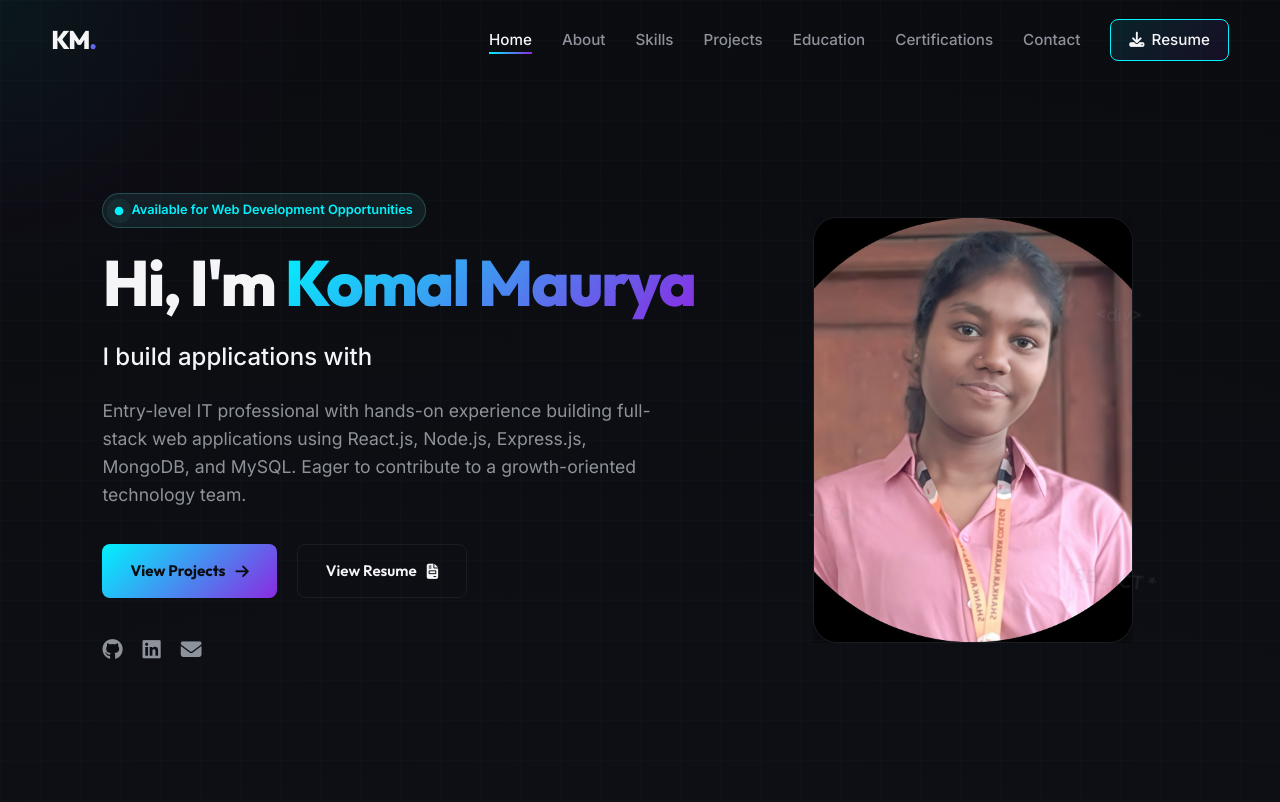
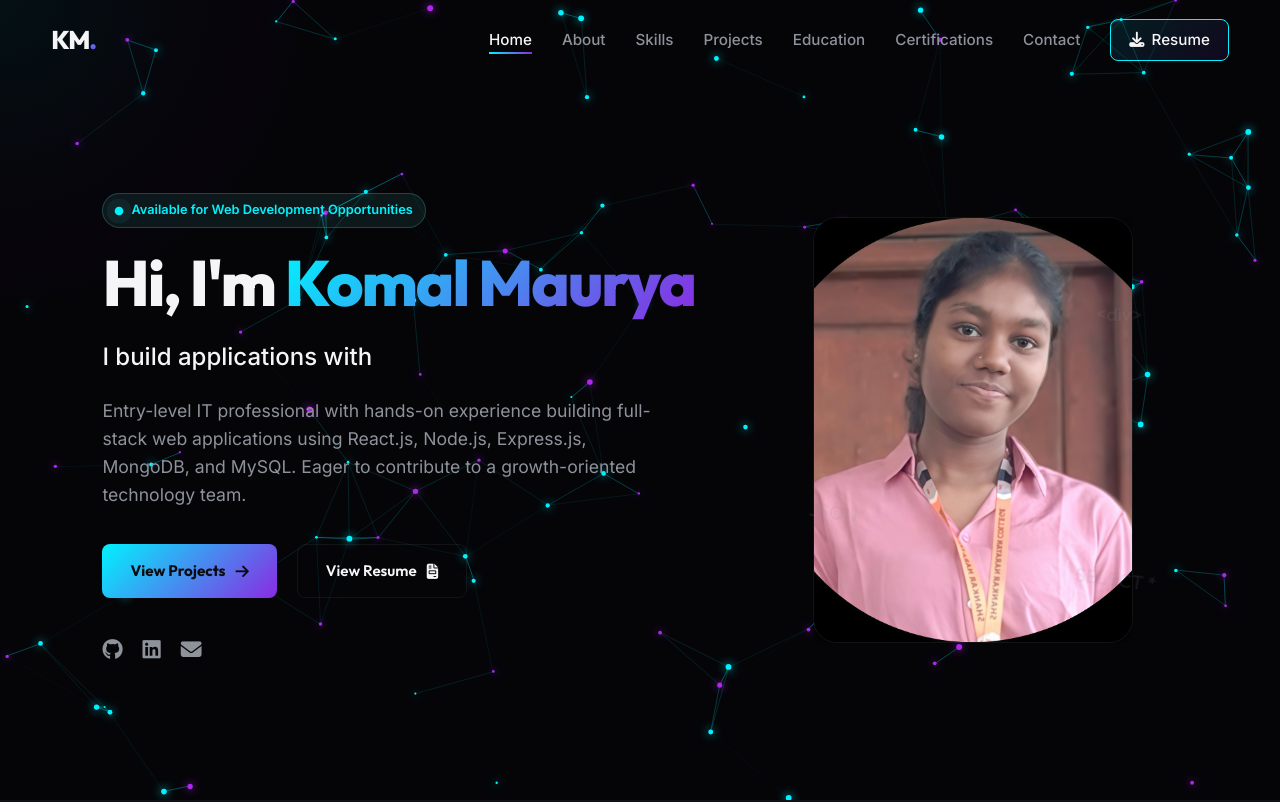
Before and after one commit to komalmauryagithub/Portfolio, a plain HTML site: page index.html in a window 1280 px wide. Shown: the top 802 px of the page. Drawn offline with Linux system fonts and the light colour scheme; animation ran at ten frames a second.

Commit message:
final changes

```diff
--- a/index.html
+++ b/index.html
@@ -33,6 +33,10 @@
   <link rel="stylesheet" href="style.css">
 </head>
 <body>
+  <!-- ==========================================================================
+       BACKGROUND ANIMATION CANVAS
+       ========================================================================== -->
+  <canvas id="bg-canvas"></canvas>
 
   <!-- ==========================================================================
        INTRO LOADER
--- a/script.js
+++ b/script.js
@@ -88,6 +88,7 @@ document.addEventListener("DOMContentLoaded", () => {
   initContactForm();
   initMouseSpotlights();
   initBackToTop();
+  initBackgroundAnimation();
 });
 
 // 1. Intro Loader
@@ -611,3 +612,156 @@ function initBackToTop() {
     window.scrollTo({ top: 0, behavior: "smooth" });
   });
 }
+
+// 11. Interactive Background Animation (Neural Network)
+function initBackgroundAnimation() {
+  const canvas = document.getElementById('bg-canvas');
+  if (!canvas) return;
+  const ctx = canvas.getContext('2d');
+
+  let width, height;
+  let particles = [];
+
+  // Interactive properties
+  let mouse = { x: null, y: null, radius: 150 };
+
+  window.addEventListener('mousemove', (e) => {
+    mouse.x = e.clientX;
+    mouse.y = e.clientY;
+  });
+
+  window.addEventListener('mouseout', () => {
+    mouse.x = null;
+    mouse.y = null;
+  });
+
+  window.addEventListener('click', (e) => {
+    // Add burst of particles on click
+    for (let i = 0; i < 5; i++) {
+      particles.push(new Particle(e.x, e.y));
+    }
+  });
+
+  function resize() {
+    width = canvas.width = window.innerWidth;
+    height = canvas.height = window.innerHeight;
+  }
+
+  window.addEventListener('resize', resize);
+  resize();
+
+  class Particle {
+    constructor(x, y) {
+      this.x = x || Math.random() * width;
+      this.y = y || Math.random() * height;
+      this.size = Math.random() * 2 + 1; // 1 to 3
+      this.speedX = (Math.random() * 1) - 0.5;
+      this.speedY = (Math.random() * 1) - 0.5;
+      this.color = Math.random() > 0.5 ? 'rgba(0, 242, 254, 1)' : 'rgba(178, 36, 239, 1)';
+    }
+
+    update() {
+      // Base movement
+      this.x += this.speedX;
+      this.y += this.speedY;
+
+      // Bounce off walls
+      if (this.x < 0 || this.x > width) this.speedX *= -1;
+      if (this.y < 0 || this.y > height) this.speedY *= -1;
+
+      // Mouse interaction (repel)
+      if (mouse.x != null && mouse.y != null) {
+        let dx = mouse.x - this.x;
+        let dy = mouse.y - this.y;
+        let distance = Math.sqrt(dx * dx + dy * dy);
+
+        if (distance < mouse.radius) {
+          let forceDirectionX = dx / distance;
+          let forceDirectionY = dy / distance;
+          let force = (mouse.radius - distance) / mouse.radius;
+
+          // Repel slightly
+          this.x -= forceDirectionX * force * 2;
+          this.y -= forceDirectionY * force * 2;
+        }
+      }
+    }
+
+    draw() {
+      ctx.beginPath();
+      ctx.arc(this.x, this.y, this.size, 0, Math.PI * 2);
+      ctx.fillStyle = this.color;
+      ctx.shadowBlur = 10;
+      ctx.shadowColor = this.color;
+      ctx.fill();
+      ctx.shadowBlur = 0; // reset
+    }
+  }
+
+  function init() {
+    particles = [];
+    // Adjust density based on screen size
+    let numberOfParticles = (width * height) / 9000;
+    for (let i = 0; i < numberOfParticles; i++) {
+      particles.push(new Particle());
+    }
+  }
+
+  function connect() {
+    let opacityValue = 1;
+    for (let a = 0; a < particles.length; a++) {
+      for (let b = a; b < particles.length; b++) {
+        let dx = particles[a].x - particles[b].x;
+        let dy = particles[a].y - particles[b].y;
+        let distance = Math.sqrt(dx * dx + dy * dy);
+
+        // Connect particles to each other
+        if (distance < 110) {
+          opacityValue = 1 - (distance / 110);
+          ctx.strokeStyle = `rgba(0, 242, 254, ${opacityValue * 0.4})`;
+          ctx.lineWidth = 1;
+          ctx.beginPath();
+          ctx.moveTo(particles[a].x, particles[a].y);
+          ctx.lineTo(particles[b].x, particles[b].y);
+          ctx.stroke();
+        }
+      }
+
+      // Connect particles to mouse (Glowing Core effect)
+      if (mouse.x != null && mouse.y != null) {
+        let dx = particles[a].x - mouse.x;
+        let dy = particles[a].y - mouse.y;
+        let distance = Math.sqrt(dx * dx + dy * dy);
+
+        if (distance < mouse.radius) {
+          opacityValue = 1 - (distance / mouse.radius);
+          ctx.strokeStyle = `rgba(178, 36, 239, ${opacityValue * 0.8})`; // Purple line connecting to mouse
+          ctx.lineWidth = 1.5;
+          ctx.beginPath();
+          ctx.moveTo(particles[a].x, particles[a].y);
+          ctx.lineTo(mouse.x, mouse.y);
+          ctx.stroke();
+        }
+      }
+    }
+  }
+
+  function animate() {
+    requestAnimationFrame(animate);
+    // Deep dark background
+    ctx.fillStyle = '#050508';
+    ctx.fillRect(0, 0, width, height);
+
+    // Draw connections first
+    connect();
+
+    // Then draw particles
+    for (let i = 0; i < particles.length; i++) {
+      particles[i].update();
+      particles[i].draw();
+    }
+  }
+
+  init();
+  animate();
+}
--- a/style.css
+++ b/style.css
@@ -68,6 +68,16 @@ body {
   line-height: 1.6;
   overflow-x: hidden;
   position: relative;
+}
+
+#bg-canvas {
+  position: fixed;
+  top: 0;
+  left: 0;
+  width: 100vw;
+  height: 100vh;
+  z-index: -1;
+  pointer-events: none;
 }
 
 /* Custom Scrollbar */
```
